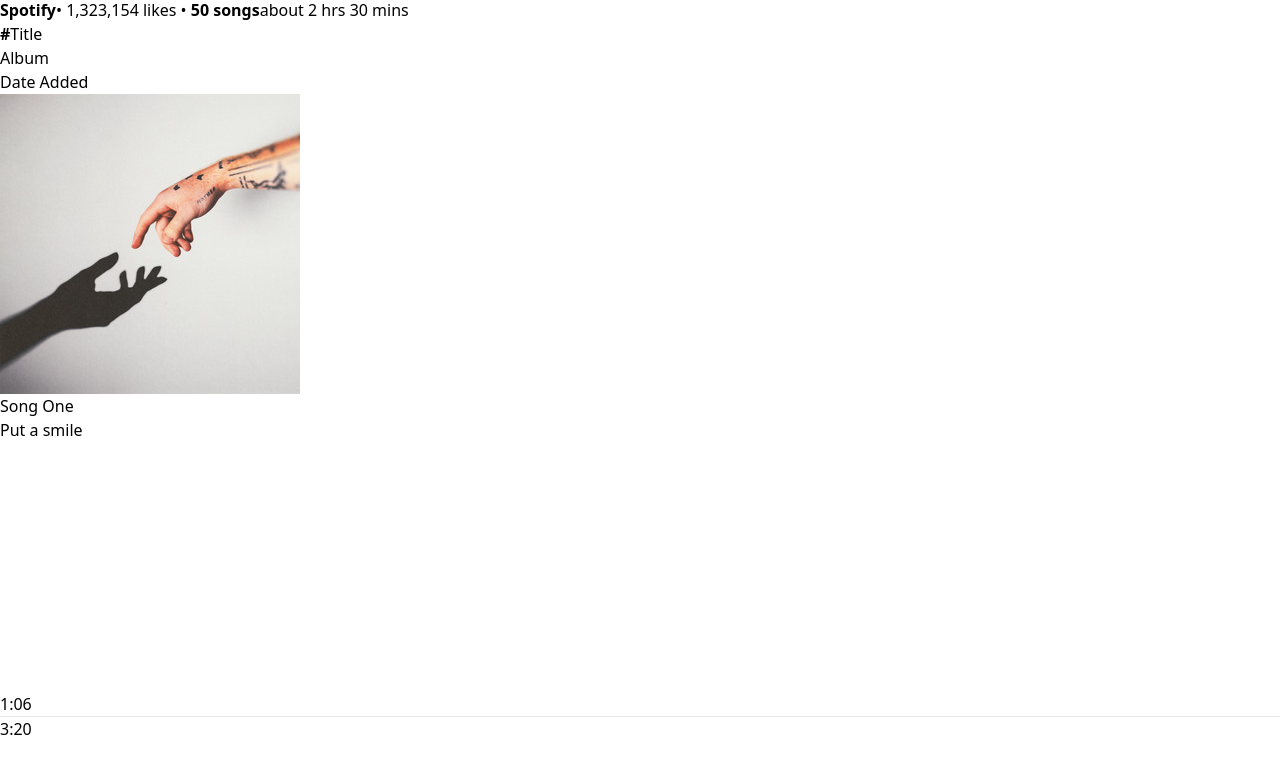
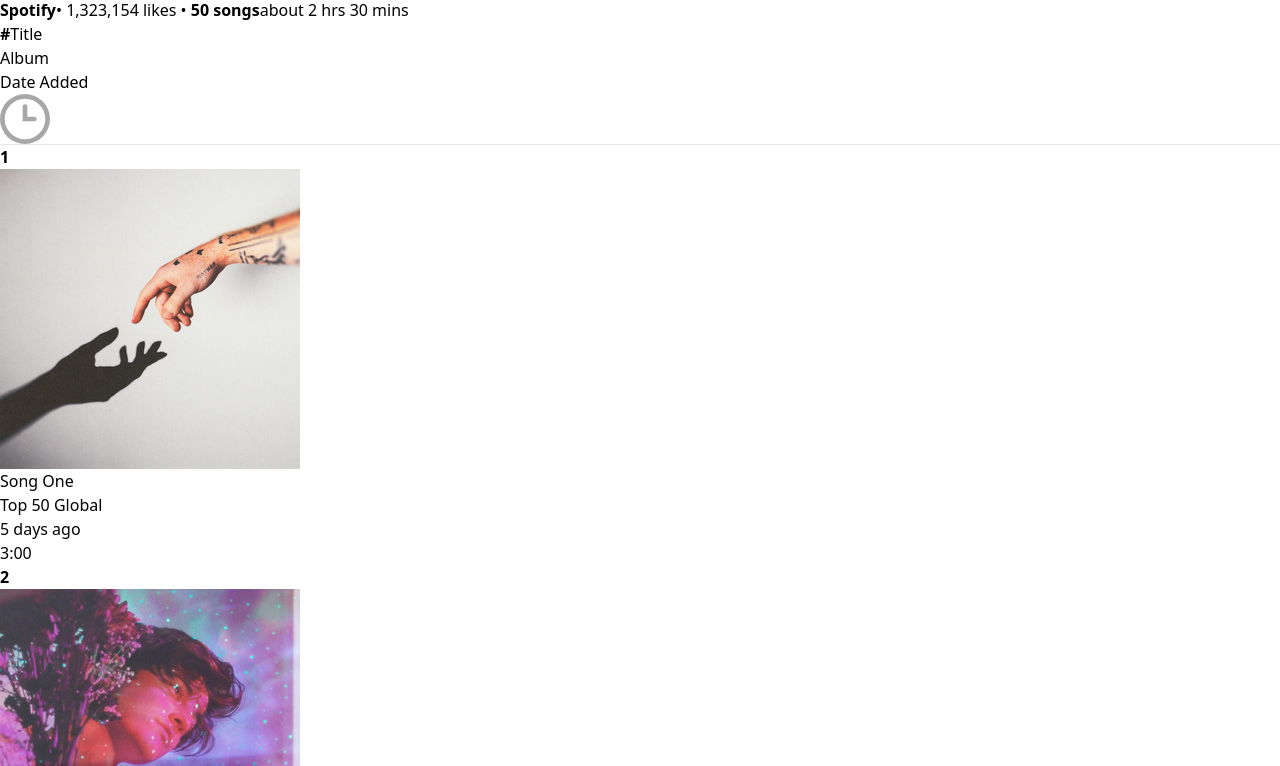
Before and after one commit to fawzisilver/spotify-clone-react, a React (Vite) app: page /album/1 in a window 1280 px wide. Shown: the part 1134-1900 px from the top of the page. Built offline with nearby package versions, Linux system fonts and the light colour scheme.

Commit message:
display album design done

```diff
--- a/src/components/DisplayAlbum.jsx
+++ b/src/components/DisplayAlbum.jsx
@@ -3,6 +3,7 @@
 import { assets } from '../assets/assets'
 import { useParams } from 'react-router-dom'
 import { albumsData } from '../assets/assets'
+import {songsData} from '../assets/assets'
 
 const DisplayAlbum = () => {
 
@@ -33,9 +34,25 @@
         <div className='grid grid-cols-3 sm:grid-cols-4 mt-10 mb-4 pl-2 text-[#a7a7a7]'>
             <p><b className='mr-4'>#</b>Title</p>
             <p>Album</p>
-            <p>Date Added</p>
+            <p className='hidden sm:block'>Date Added</p>
+            <img className='m-auto w-4' src={assets.clock_icon} alt=""/>
+        </div>
+        <hr />
+        {
+            songsData.map((item, index)=>(
+                <div key={index} className='grid grid-cols-3 sm:grid-cols-4 gap-2 p-2 items-center text-[#a7a7a7] hover:bg-[#ffffff2b] cursor-pointer'>
+                    <p className='text-white'>
+                        <b className='mr-4 text-[#a7a7a7]'>{index+1}</b>
+                        <img className='inline w-10 mr-5' src={item.image} alt='' />
+                        {item.name}
+                    </p>
+                    <p className='text-[15px]'>{albumData.name}</p>
+                    <p className='text-[15px] hidden sm:block'>5 days ago</p>
+                    <p className='text-[15px] text-center'>{item.duration}</p>
 
-        </div>
+                </div>
+            ))
+        }
     </>
   )
 }
```
